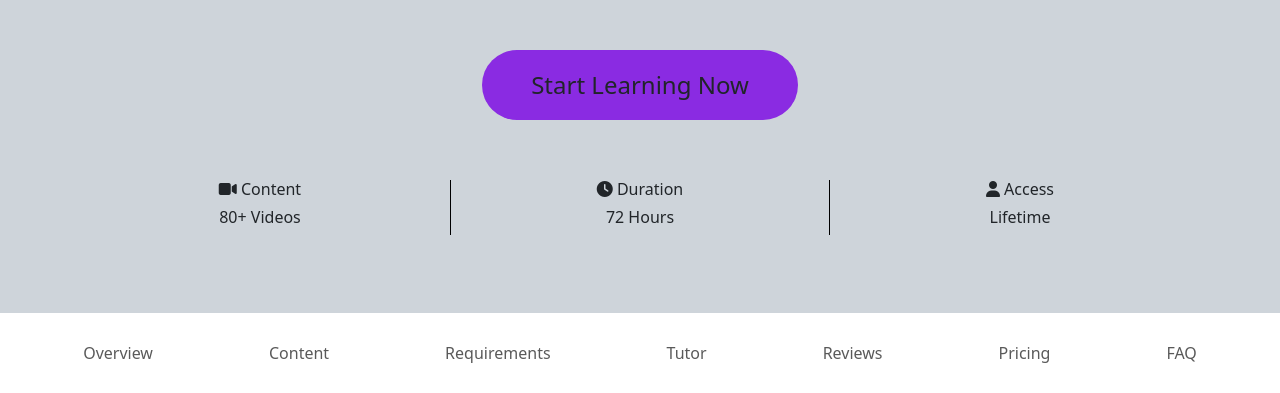
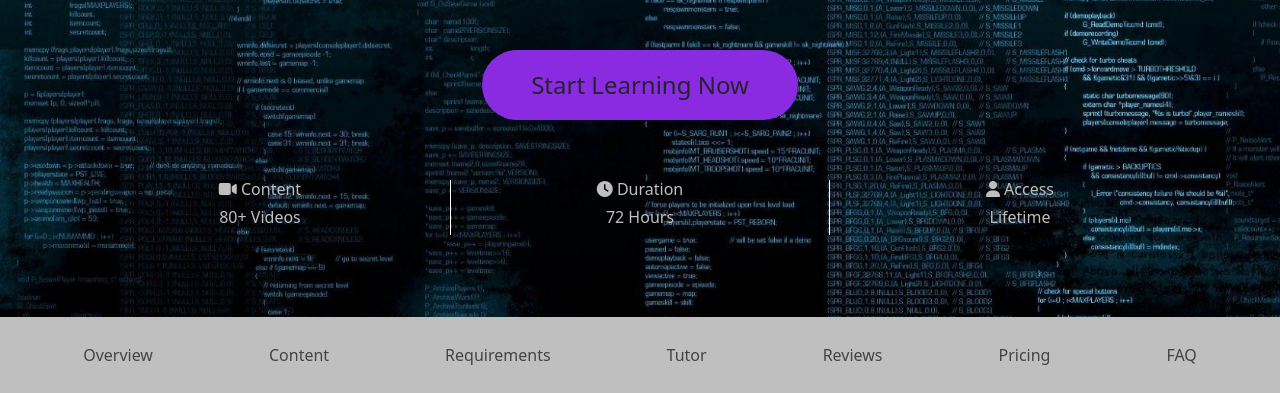
Before and after one commit to ash1480/BootStrap-Project, a plain HTML site: page index.html in a window 1280 px wide. Shown: the part 407-800 px from the top of the page. Drawn offline with nearby package versions, Linux system fonts and the light colour scheme.

Commit message:
all done, added bg img and chnaged fonts

```diff
--- a/index.html
+++ b/index.html
@@ -10,7 +10,7 @@
     <title>Document</title>
 </head>
 <body class="bg-dark-subtle">
-    <div class="container stretch-to-bottom d-flex py-5">
+    <div class="container stretch d-flex py-5">
         <div class=" row row-cols-1 align-items-center">
             <div class="col text-center">
                 <h4>Promote Your Online Course Like A Pro</h4>
@@ -42,7 +42,7 @@
             </div>
         </div>
     </div>
-    <nav class="navbar navbar-expand-xl fixed-bottom bg-white">
+    <nav class="navbar navbar-expand-xl fixed-bottom ">
         <div class="container navBox justify-content-center">
             <button class="navbar-toggler" type="button" data-bs-toggle="collapse" data-bs-target="#nav">
                 <span class="navbar-toggler-icon"></span>
--- a/style.css
+++ b/style.css
@@ -2,30 +2,24 @@
   padding: 0;
   margin: 0;
   border: 0;
+  color: #bfbfbf;
 }
 
 html, body {
   height: 90vh;
-    /* background-image: url(unnamed.jpg); */
-    object-fit: cover;
-
+  background-image: url(bg.jpeg);
+  background-color: #bfbfbf;
+  background-position: center;
+  background-repeat: no-repeat;
+  background-size: cover;
 }
 
-.stretch-to-bottom {
+.stretch {
   height: 100%;
 }
 
 .purp {
   color: blueviolet;
-}
-
-li {
-    padding: 10px 50px;
-}
-
-.navbar {
-    height: 10vh;
-    width: auto;
 }
 
 .btn {
@@ -34,47 +28,19 @@ li {
   border-radius: 50px;
 }
 
-.duration {
-    border-right: 1px solid black;
-    border-left: 1px solid black;
+.btn:hover {
+  border: 1px solid white;
 }
 
-/* body::before {
-    content: "XS";
-    color: red;
-    font-size: 2rem;
-    font-weight: bold;
-    position: fixed;
-    top: 0;
-    right: 0;
-  } */
-
-/* @media (min-width: 576px) {
-    body::before {
-      content: "SM";
-    }
+.duration {
+  border-right: 1px solid white;
+  border-left: 1px solid white;
 }
 
-  @media (min-width: 768px) {
-    body::before {
-      content: "MD";
+.navbar {
+  width: auto;
+  background-color: #bfbfbf;
 }
+li {
+  padding: 10px 50px;
 }
-
-  @media (min-width: 992px) {
-    body::before {
-      content: "LG";
-    }
-  }
-
-  @media (min-width: 1200px) {
-    body::before {
-      content: "XL";
-    }
-  }
-
-  @media (min-width: 1400px) {
-    body::before {
-      content: "XXL";
-    }
-  } */
```
Also changed, not shown: bg.jpeg (added). Lines whose indentation alone changed are shown as unchanged.
